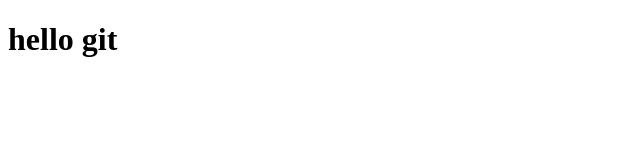
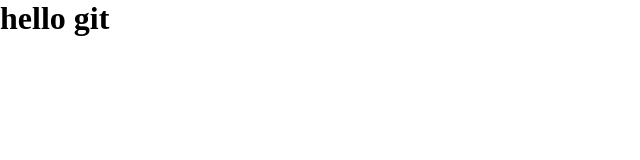
Before and after one commit to maksimvoevodskij81/git-course, a plain HTML site: page index.html in a window 1280 px wide. Shown: the whole page, without its empty margins (0-640 px from the left). Drawn offline with Linux system fonts and the light colour scheme.

Commit message:
fixed  style in html

```diff
--- a/index.html
+++ b/index.html
@@ -6,13 +6,14 @@
     <meta name="viewport" content="width=device-width, initial-scale=1.0" />
     <title>git</title>
     <style>
-      margin: 0;
-      padding: 0;
+      * {
+        margin: 0px;
+        padding: 0px;
+      }
     </style>
   </head>
   <body>
     <h1>hello git</h1>
-
     <script src="generator.js"></script>
   </body>
 </html>
```
